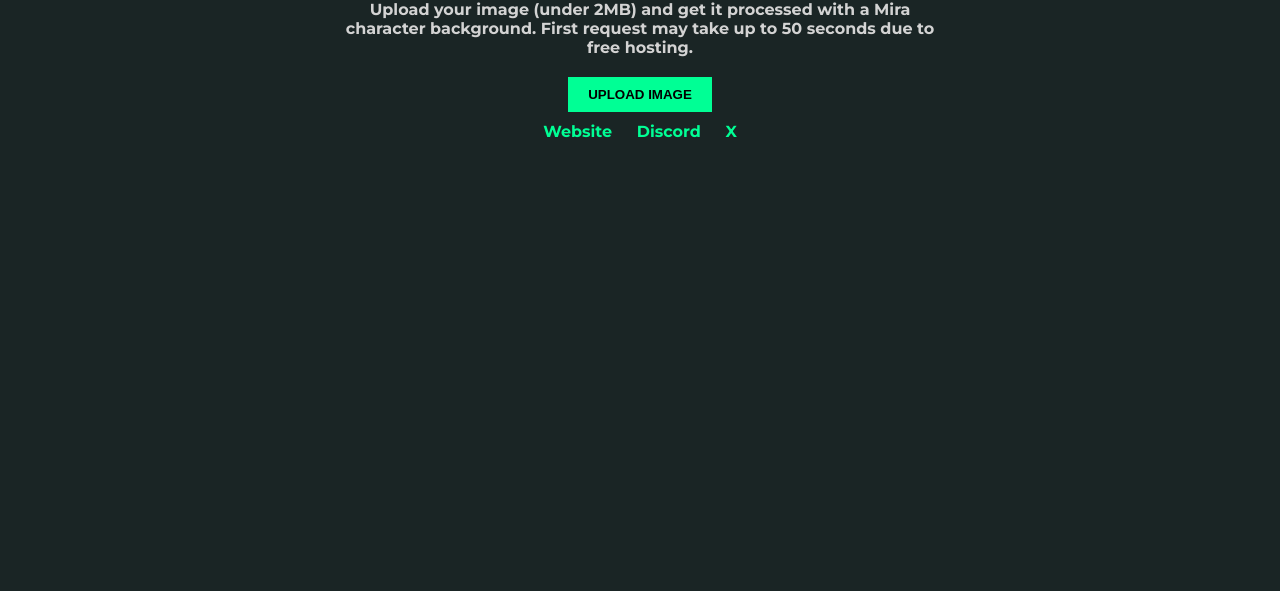
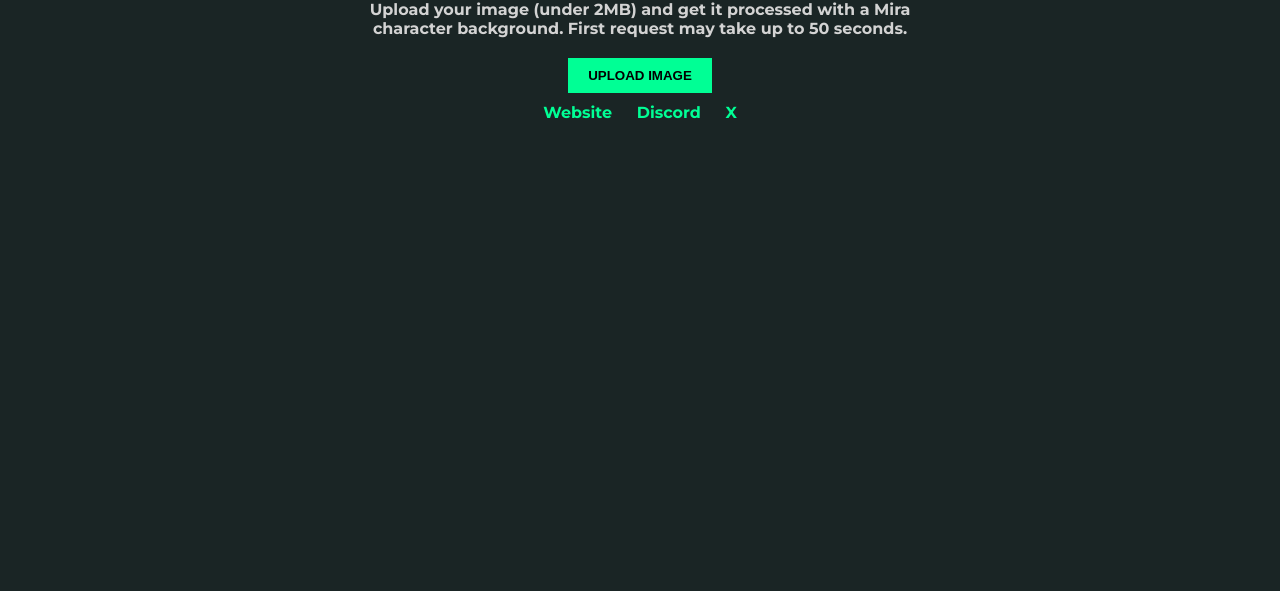
Before and after one commit to Wizbisy/Mira-pfp-editor, a plain HTML site: page index.html in a window 1280 px wide. Shown: the part 209-800 px from the top of the page. Drawn offline with Linux system fonts and the light colour scheme.

Commit message:
Update index.html

```diff
--- a/index.html
+++ b/index.html
@@ -106,7 +106,7 @@
     </div>
     <div class="content">
         <h1>Background Changer</h1>
-        <p>Upload your image (under 2MB) and get it processed with a Mira character background. First request may take up to 50 seconds due to free hosting.</p>
+        <p>Upload your image (under 2MB) and get it processed with a Mira character background. First request may take up to 50 seconds.</p>
 
         <input type="file" id="fileInput" accept="image/*" style="display: none;" />
         <button class="upload-btn" id="uploadBtn" onclick="document.getElementById('fileInput').click();">UPLOAD IMAGE</button>
```
